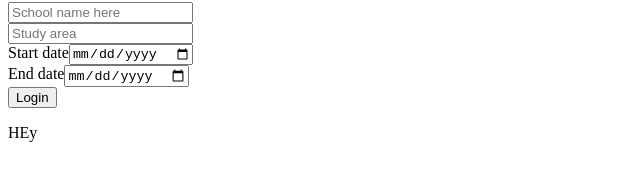
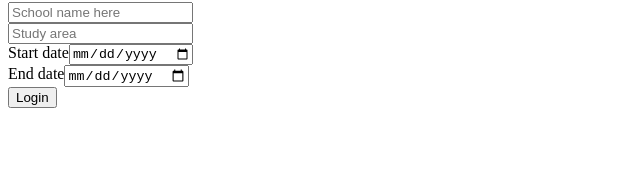
Before and after one commit to muratcan-yuksel/cv-app, a React (Create React App) app: page / in a window 1280 px wide. Shown: the part 449-630 px from the top of the page, without its empty margins (0-640 px from the left). Built offline with nearby package versions, Linux system fonts and the light colour scheme.

Commit message:
turned previewcv function component into class component too

```diff
--- a/src/components/App.js
+++ b/src/components/App.js
@@ -4,8 +4,16 @@ import Informatsion from "./Informatsion";
 import Studies from "./Studies";
 
 //this one will be the html elements
-function PreviewCV(props) {
-  return <h1>Previewing your CV</h1>;
+class PreviewCV extends Component {
+  constructor(props) {
+    super(props);
+
+    this.state = {};
+  }
+
+  render() {
+    return <h1>Previewing your CV</h1>;
+  }
 }
 //this one will be the form
 class UserInput extends Component {
@@ -125,7 +133,6 @@ class App extends Component {
       <div>
         <Display isFinished={isFinished} />
         {button}
-        <p>HEy</p>
         {/* <Informatsion />
         <Work />
         <Studies />
```
Also changed, not shown: src/components/Kondisyonel.js (+10 -2 lines).
